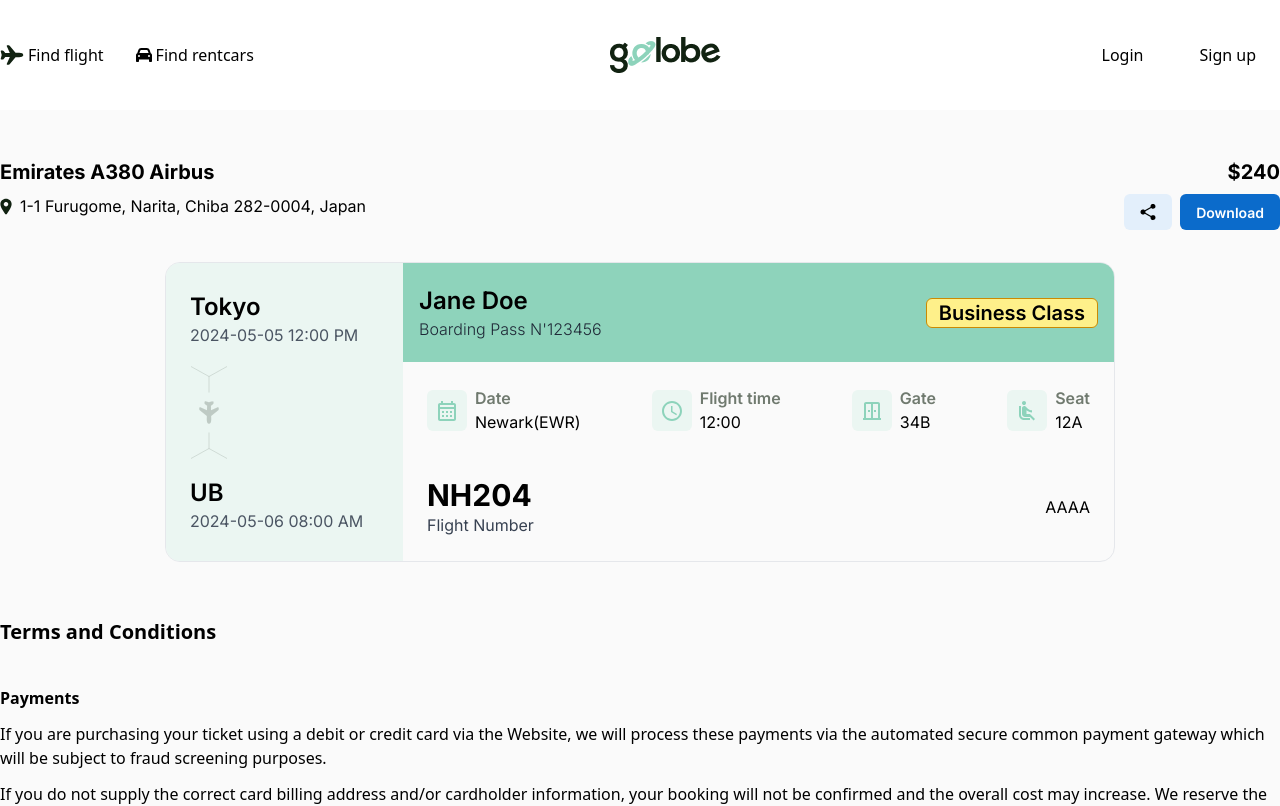
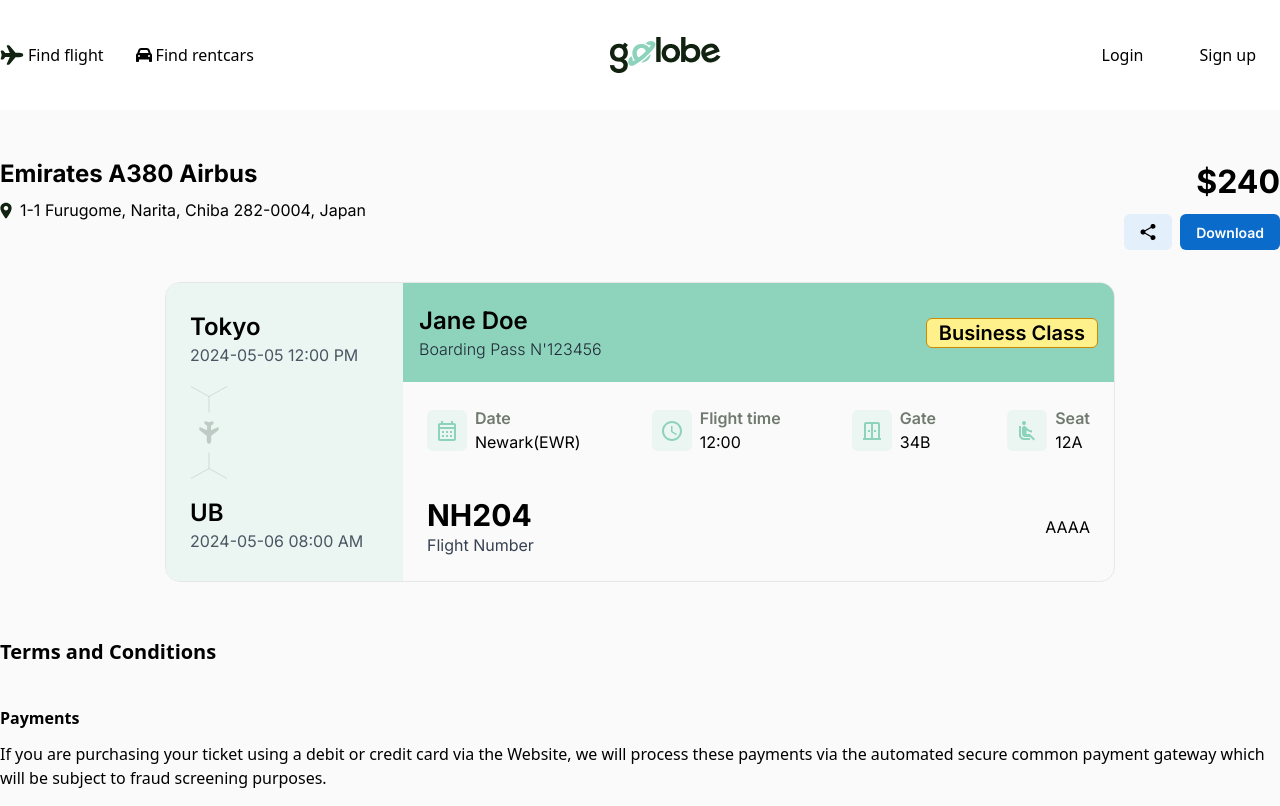
Before and after one commit to 23L-PM7/flight-order, a Next.js app: page /ticket in a window 1280 px wide. Shown: the top 806 px of the page. Built offline with nearby package versions, Linux system fonts and the light colour scheme.

Commit message:
edit font size

```diff
--- a/src/app/ticket/components/Ticket2.tsx
+++ b/src/app/ticket/components/Ticket2.tsx
@@ -50,14 +50,14 @@ export default function Ticket2() {
         <>
           <div className="flex justify-between my-8">
             <div className="flex flex-col gap-2">
-              <h1 className="text-xl font-bold">{ticket.flight}</h1>
+              <h1 className="text-2xl font-bold">{ticket.flight}</h1>
               <p className="flex items-center gap-2">
                 <LocationIcon />
                 {ticket.airport_address}
               </p>
             </div>
             <div className="flex flex-col items-end gap-2">
-              <p className="font-bold text-xl">{ticket.price}</p>
+              <p className="font-bold text-[32px]">{ticket.price}</p>
               <div className="flex gap-2">
                 <Button variant="soft">
                   <LinkIcon />
--- a/src/components/AddCard.tsx
+++ b/src/components/AddCard.tsx
@@ -16,7 +16,7 @@ export function AddCard() {
   const [cardData, setCardData] = useState([]);
 
   function fetchCardData() {
-    fetch(`http://localhost:3000/api/cardData`)
+    fetch(`/api/cardData`)
       .then((res) => res.json())
       .then((data) => setCardData(data.documents))
       .catch((e) => {
--- a/src/components/CardModal.tsx
+++ b/src/components/CardModal.tsx
@@ -26,7 +26,7 @@ export default function CardModal() {
 
   function addCard() {
     try {
-      axios.post("http://localhost:3000/api/cardData", {
+      axios.post("/api/cardData", {
         cvc,
         nameOnCard,
         date,
```
